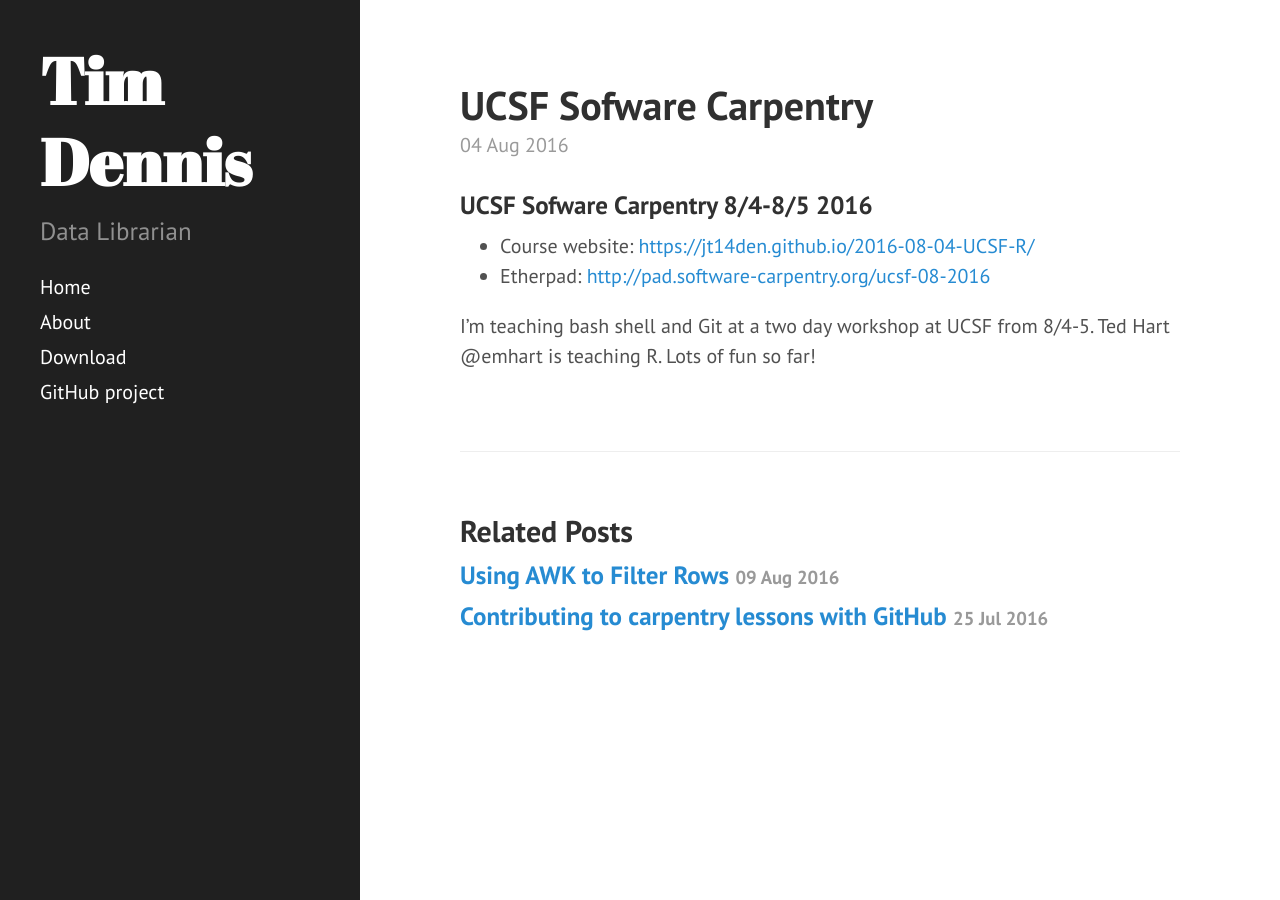
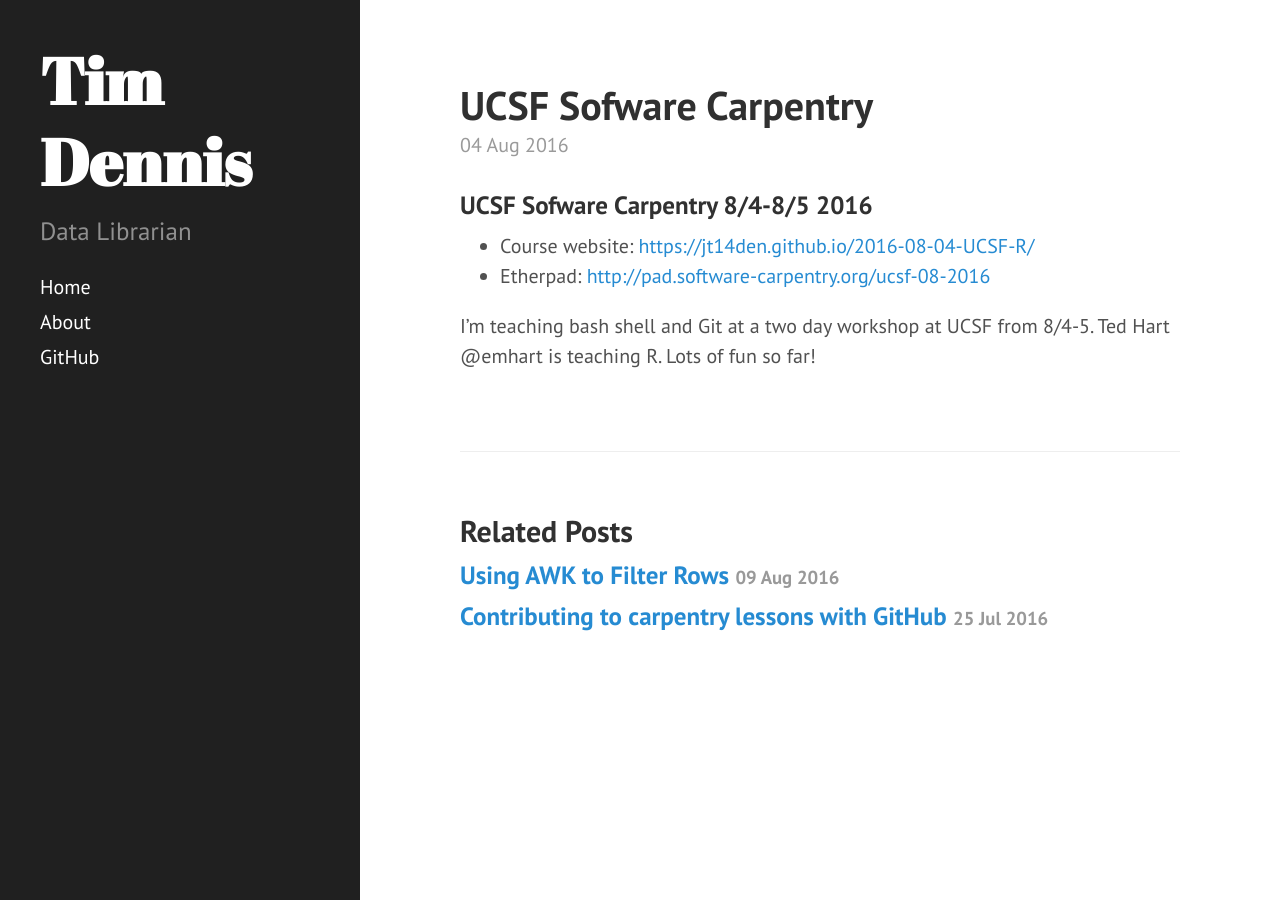
Before and after one commit to jt14den/jt14den.github.io, a Jekyll site: the page built from _posts/2016-08-04-swc-ucsf.md, in a window 1280 px wide. Built offline with Jekyll 4.4.1, drawn with Linux system fonts in a browser that asks for light colours.

Commit message:
adding changes

```diff
--- a/_config.yml
+++ b/_config.yml
@@ -24,4 +24,4 @@
 gems: [jekyll-paginate]
 
 github:
-  repo:           https://github.com/jt14den/jt14den.github.io
+  repo:           https://github.com/jt14den/
--- a/_includes/sidebar.html
+++ b/_includes/sidebar.html
@@ -26,8 +26,7 @@
         {% endif %}
       {% endfor %}
 
-      <a class="sidebar-nav-item" href="{{ site.github.repo }}/archive/v{{ site.version }}.zip">Download</a>
-      <a class="sidebar-nav-item" href="{{ site.github.repo }}">GitHub project</a>
+      <a class="sidebar-nav-item" href="{{ site.github.repo }}">GitHub</a>
     </nav>
   </div>
 </div>
--- a/_posts/2016-08-04-swc-ucsf.md
+++ b/_posts/2016-08-04-swc-ucsf.md
@@ -2,6 +2,7 @@
 layout: post
 title: "UCSF Sofware Carpentry"
 description: "Teaching SWC at UCSF - Git and Bash."
+excerpt_separator: <!--more-->
 ---
 
 ### UCSF Sofware Carpentry 8/4-8/5 2016
@@ -10,3 +11,5 @@
 * Etherpad: <http://pad.software-carpentry.org/ucsf-08-2016>
 
 I'm teaching bash shell and Git at a two day workshop at UCSF from 8/4-5. Ted Hart @emhart is teaching R. Lots of fun so far!
+
+<!--more-->
--- a/index.html
+++ b/index.html
@@ -14,8 +14,10 @@
 
     <span class="post-date">{{ post.date | date_to_string }}</span>
 
-    {{ post.content }}
+    {{ post.excerpt }}
+     <a href="{{ post.url }}">Read more...</a>
   </div>
+
   {% endfor %}
 </div>
 
```
Also changed, not shown: _posts/2016-07-25-contributing-carpentries.md (+2 -1 lines).
